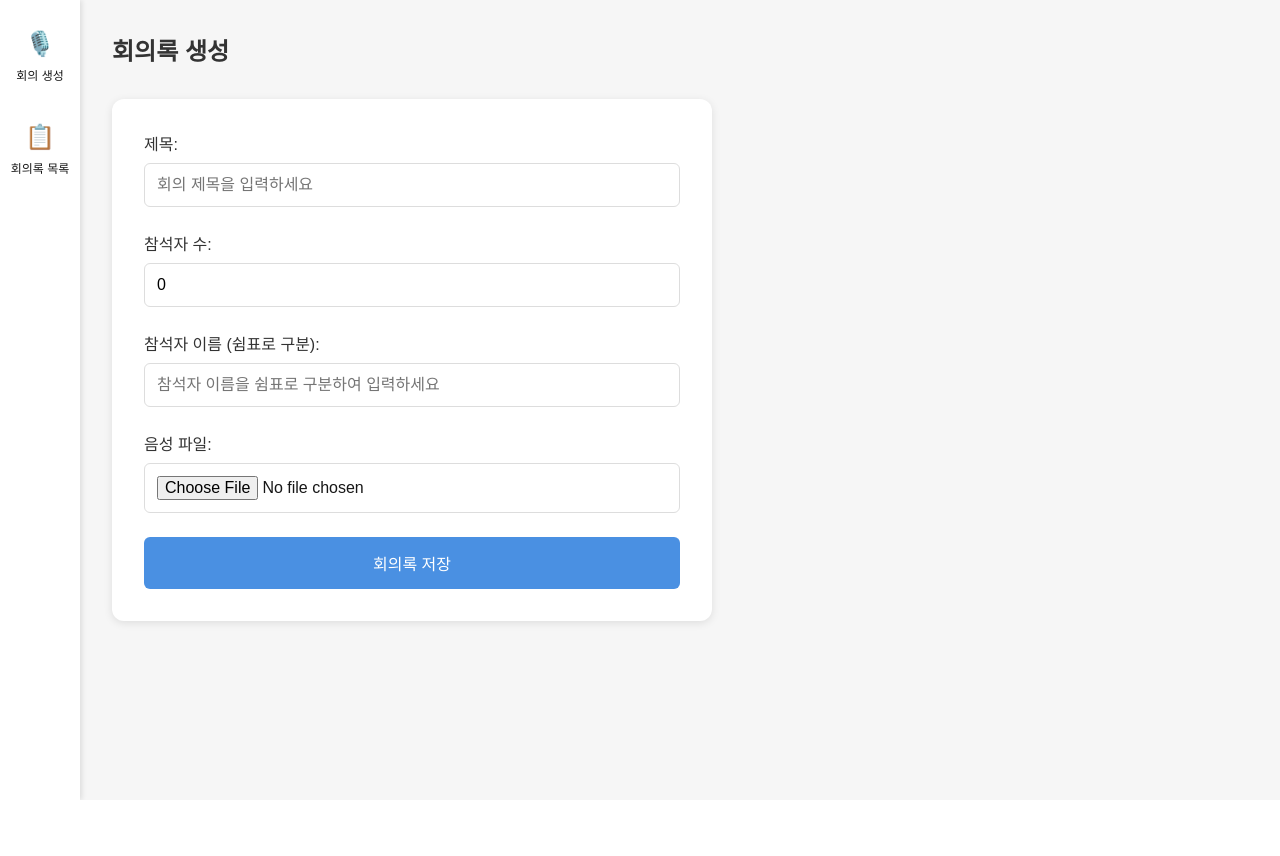
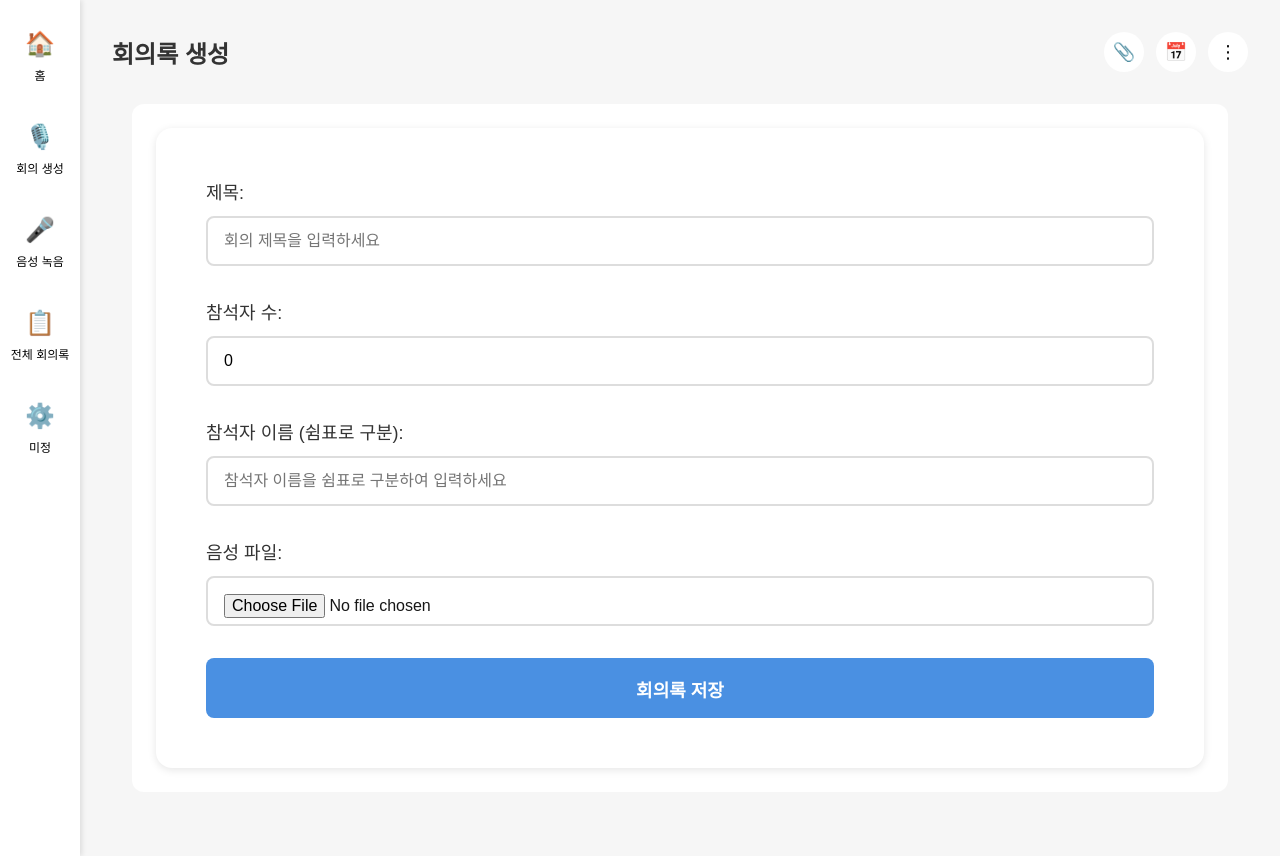
Before and after one commit to seungc1/group-project, a Next.js app in the folder talk_to_text/: page /create in a window 1280 px wide. Before the commit the page ends 800 px from the top, so only its background shows below. Built offline with nearby package versions, Linux system fonts and the light colour scheme.

Commit message:
홈페이지, 회의 생성, 전체 회의록 UI 수정본

```diff
--- a/talk_to_text/app/create/page.js
+++ b/talk_to_text/app/create/page.js
@@ -5,7 +5,7 @@ import { useRouter } from 'next/navigation';
 import { db, storage } from '@/lib/firebase';
 import { collection, addDoc, serverTimestamp, updateDoc, doc, setDoc } from 'firebase/firestore';
 import { ref, uploadBytes, getDownloadURL } from 'firebase/storage';
-import styles from './create.module.css';
+import styles from '../page.module.css';
 
 export default function CreateMeeting() {
   const router = useRouter();
@@ -87,25 +87,56 @@ export default function CreateMeeting() {
   };
 
   return (
-    <div className={styles.container}>
-      <nav className={styles.navigationRail}>
-        <div className={styles.navItems}>
-          <div className={styles.navItem} onClick={() => router.push('/create')}>
+    <div className={styles['examples-upcoming-web']}>
+      <nav className={styles['navigation-rail']}>
+        <div className={styles['nav-items']}>
+          <div
+            className={styles['nav-item']}
+            onClick={() => router.push('/')}
+            style={{ cursor: 'pointer' }}
+          >
+            <div className={styles.icon}>🏠</div>
+            <span>홈</span>
+          </div>
+          <div
+            className={styles['nav-item']}
+            onClick={() => router.push('/create')}
+            style={{ cursor: 'pointer' }}
+          >
             <div className={styles.icon}>🎙️</div>
             <span>회의 생성</span>
           </div>
-          <div className={styles.navItem} onClick={() => router.push('/meetings')}>
+          <div className={styles['nav-item']}>
+            <div className={styles.icon}>🎤</div>
+            <span>음성 녹음</span>
+          </div>
+          <div
+            className={styles['nav-item']}
+            onClick={() => router.push('/meetings')}
+            style={{ cursor: 'pointer' }}
+          >
             <div className={styles.icon}>📋</div>
-            <span>회의록 목록</span>
+            <span>전체 회의록</span>
+          </div>
+          <div className={styles['nav-item']}>
+            <div className={styles.icon}>⚙️</div>
+            <span>미정</span>
           </div>
         </div>
       </nav>
 
-      <main className={styles.mainContent}>
+      <main className={styles['main-content']}>
         <header className={styles.header}>
           <h1>회의록 생성</h1>
+          <div className={styles['header-actions']}>
+            <button className={styles['icon-button']}>📎</button>
+            <button className={styles['icon-button']}>📅</button>
+            <button className={styles['icon-button']}>⋮</button>
+          </div>
         </header>
 
+        <div className={styles.carousel}>
+          <div className={styles['carousel-item']}>
             <div className={styles.form}>
               <div className={styles.formGroup}>
                 <label>제목:</label>
@@ -154,6 +185,8 @@ export default function CreateMeeting() {
                 {processing ? '처리 중...' : '회의록 저장'}
               </button>
             </div>
+          </div>
+        </div>
       </main>
     </div>
   );
--- a/talk_to_text/app/page.module.css
+++ b/talk_to_text/app/page.module.css
@@ -338,3 +338,280 @@ a.secondary {
   justify-content: center;
   box-shadow: 0 4px 8px rgba(0, 0, 0, 0.2);
 }
+
+.examples-upcoming-web {
+  display: flex;
+  width: 100%;
+  min-height: 100vh;
+  background: #F6F6F6;
+}
+
+.navigation-rail {
+  width: 80px;
+  background: white;
+  padding: 20px 0;
+  box-shadow: 2px 0 5px rgba(0, 0, 0, 0.1);
+}
+
+.nav-items {
+  display: flex;
+  flex-direction: column;
+  gap: 20px;
+}
+
+.nav-item {
+  display: flex;
+  flex-direction: column;
+  align-items: center;
+  gap: 8px;
+  cursor: pointer;
+  padding: 10px;
+  border-radius: 8px;
+  transition: background-color 0.2s;
+}
+
+.nav-item:hover {
+  background-color: #f0f0f0;
+}
+
+.icon {
+  font-size: 24px;
+}
+
+.nav-item span {
+  font-size: 12px;
+  text-align: center;
+  color: #000000;
+  font-weight: 500;
+}
+
+.main-content {
+  flex: 1;
+  padding: 32px;
+}
+
+.header {
+  display: flex;
+  justify-content: space-between;
+  align-items: center;
+  margin-bottom: 32px;
+}
+
+.header h1 {
+  font-size: 24px;
+  font-weight: 600;
+  color: #333;
+}
+
+.header-actions {
+  display: flex;
+  gap: 12px;
+}
+
+.icon-button {
+  width: 40px;
+  height: 40px;
+  border-radius: 50%;
+  border: none;
+  background: white;
+  cursor: pointer;
+  display: flex;
+  align-items: center;
+  justify-content: center;
+  font-size: 18px;
+}
+
+.carousel {
+  display: grid;
+  grid-template-columns: 1fr;
+  gap: 20px;
+  margin-bottom: 32px;
+  padding: 0 20px;
+}
+
+.carousel-item {
+  background: white;
+  border-radius: 12px;
+  padding: 24px;
+  width: 100%;
+}
+
+.recent-meetings {
+  margin-bottom: 32px;
+}
+
+.recent-meetings h2 {
+  font-size: 20px;
+  font-weight: 600;
+  color: #333;
+  margin-bottom: 20px;
+}
+
+.meeting-list {
+  display: flex;
+  flex-direction: column;
+  gap: 16px;
+}
+
+.meeting-item {
+  background: white;
+  padding: 16px;
+  border-radius: 12px;
+  display: flex;
+  align-items: center;
+  gap: 16px;
+}
+
+.thumbnail {
+  width: 48px;
+  height: 48px;
+  background: #f0f0f0;
+  border-radius: 8px;
+}
+
+.content {
+  flex: 1;
+}
+
+.content h3 {
+  font-size: 16px;
+  font-weight: 600;
+  color: #333;
+  margin-bottom: 4px;
+}
+
+.content p {
+  color: #666;
+  font-size: 14px;
+}
+
+.more-button {
+  background: none;
+  border: none;
+  font-size: 20px;
+  cursor: pointer;
+  color: #666;
+}
+
+/* 폼 스타일 */
+.form {
+  max-width: 1200px;
+  width: 100%;
+  background: white;
+  padding: 50px;
+  border-radius: 16px;
+  box-shadow: 0 2px 8px rgba(0, 0, 0, 0.1);
+}
+
+.formGroup {
+  margin-bottom: 32px;
+}
+
+.formGroup label {
+  display: block;
+  margin-bottom: 12px;
+  font-weight: 500;
+  color: #333;
+  font-size: 18px;
+}
+
+.formGroup input {
+  width: 100%;
+  padding: 16px;
+  border: 2px solid #ddd;
+  border-radius: 8px;
+  font-size: 16px;
+  height: 50px;
+}
+
+.formGroup input:focus {
+  outline: none;
+  border-color: #4a90e2;
+  box-shadow: 0 0 0 2px rgba(74, 144, 226, 0.1);
+}
+
+.submitButton {
+  width: 100%;
+  padding: 18px;
+  background: #4a90e2;
+  color: white;
+  border: none;
+  border-radius: 8px;
+  font-size: 18px;
+  font-weight: 600;
+  cursor: pointer;
+  transition: all 0.2s ease;
+  height: 60px;
+}
+
+.submitButton:hover {
+  background: #357abd;
+  transform: translateY(-1px);
+  box-shadow: 0 4px 12px rgba(74, 144, 226, 0.2);
+}
+
+.submitButton:disabled {
+  background: #ccc;
+  cursor: not-allowed;
+  transform: none;
+  box-shadow: none;
+}
+
+/* 회의록 목록 스타일 */
+.loading {
+  text-align: center;
+  padding: 20px;
+  font-size: 16px;
+  color: #666;
+}
+
+.meetingsList {
+  display: grid;
+  gap: 20px;
+  padding: 20px;
+}
+
+.meetingItem {
+  background: white;
+  border-radius: 12px;
+  padding: 20px;
+  display: flex;
+  justify-content: space-between;
+  align-items: center;
+  box-shadow: 0 2px 8px rgba(0, 0, 0, 0.1);
+}
+
+.meetingContent {
+  flex: 1;
+}
+
+.meetingContent h3 {
+  margin: 0 0 8px 0;
+  font-size: 18px;
+  color: #333;
+}
+
+.meetingContent p {
+  margin: 4px 0;
+  color: #666;
+}
+
+.summary {
+  margin-top: 8px;
+  color: #888;
+  font-size: 14px;
+}
+
+.viewButton {
+  padding: 8px 16px;
+  background: #4a90e2;
+  color: white;
+  border: none;
+  border-radius: 6px;
+  cursor: pointer;
+  transition: background-color 0.2s;
+}
+
+.viewButton:hover {
+  background: #357abd;
+}
```
Also changed, not shown: talk_to_text/app/meetings/page.js (+37 -8 lines), talk_to_text/app/page.js (+60 -64 lines), talk_to_text/package.json (line endings or trailing spaces). Lines whose indentation alone changed are shown as unchanged.
